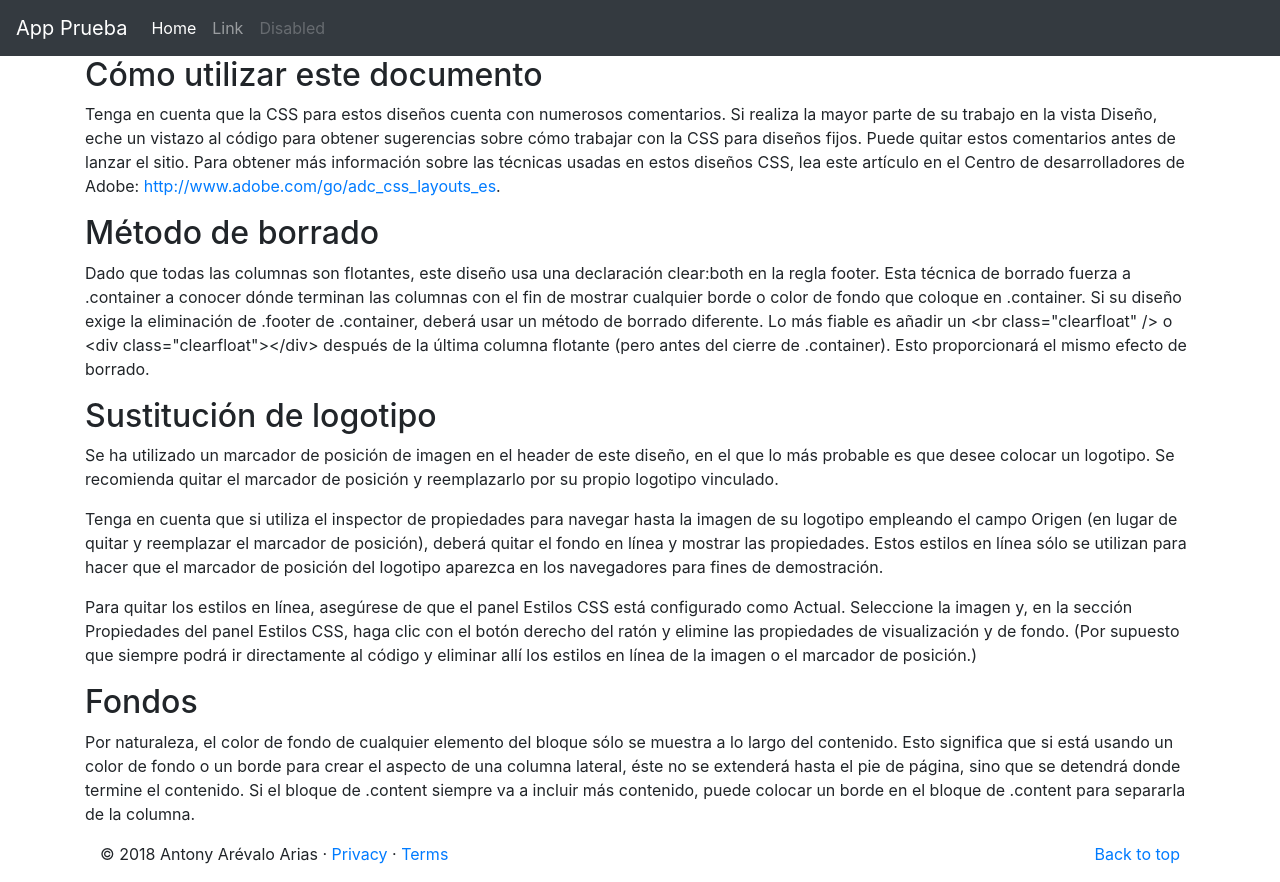
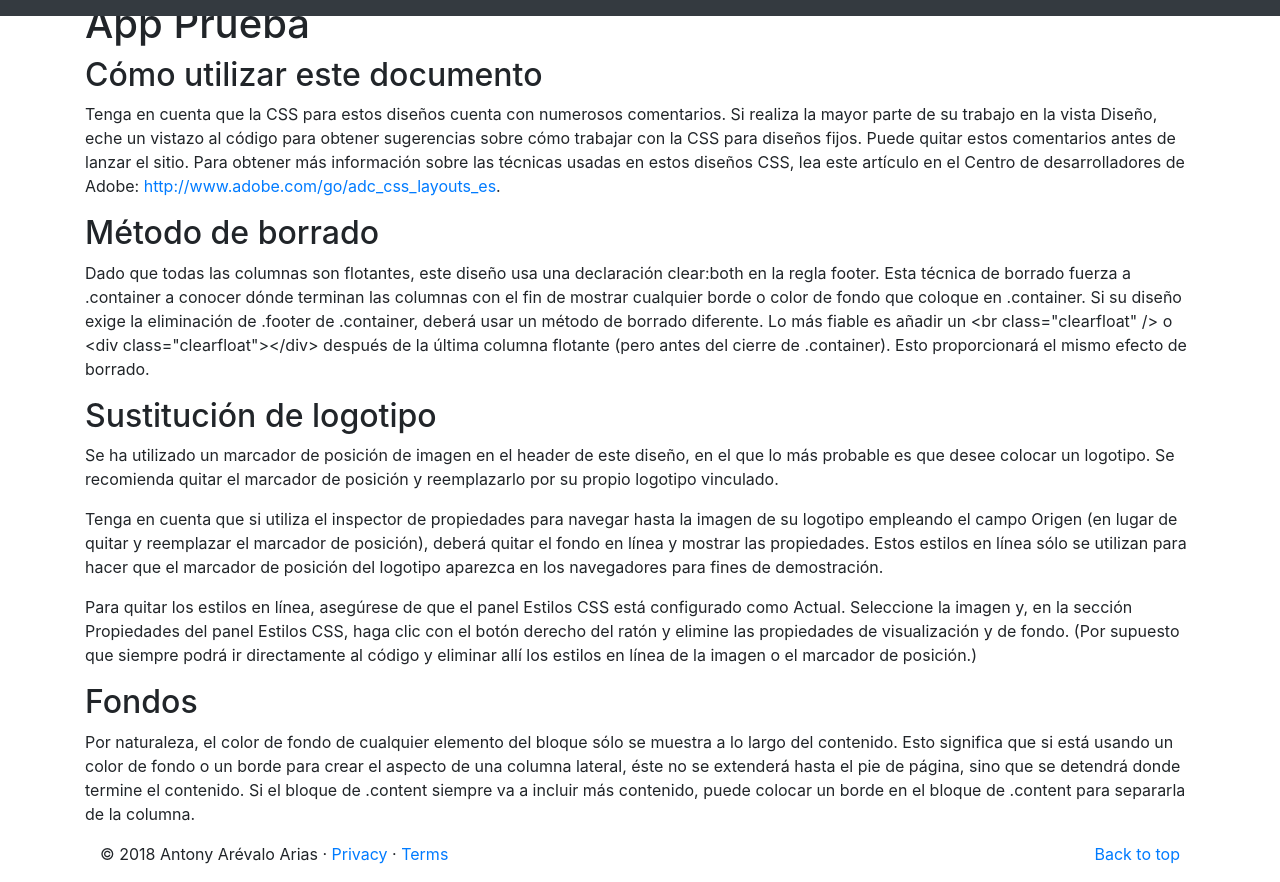
Before and after one commit to antonyare93/prueba_phgap, a plain HTML site: page index.html in a window 1280 px wide. Drawn offline with Linux system fonts and the light colour scheme.

Commit message:
navbar_menu_deleted

```diff
--- a/index.html
+++ b/index.html
@@ -9,27 +9,12 @@
 	<body>
 		<div class="container">
 			<header>
-				<nav class="navbar navbar-expand-md navbar-dark fixed-top bg-dark">
+				<nav class="collapse navbar-collapse justify-content-md-center">
 					<a class="navbar-brand" href="#">App Prueba</a>
 					<button class="navbar-toggler" type="button" data-toggle="collapse" data-target="#navbarCollapse" aria-controls="navbarCollapse"
 					 aria-expanded="false" aria-label="Toggle navigation">
 						<span class="navbar-toggler-icon"></span>
 					</button>
-					<div class="collapse navbar-collapse" id="navbarCollapse">
-						<ul class="navbar-nav mr-auto">
-							<li class="nav-item active">
-								<a class="nav-link" href="#">Home
-									<span class="sr-only">(current)</span>
-								</a>
-							</li>
-							<li class="nav-item">
-								<a class="nav-link" href="#">Link</a>
-							</li>
-							<li class="nav-item">
-								<a class="nav-link disabled" href="#">Disabled</a>
-							</li>
-						</ul>
-					</div>
 				</nav>
 			</header>
 			<main>
```
